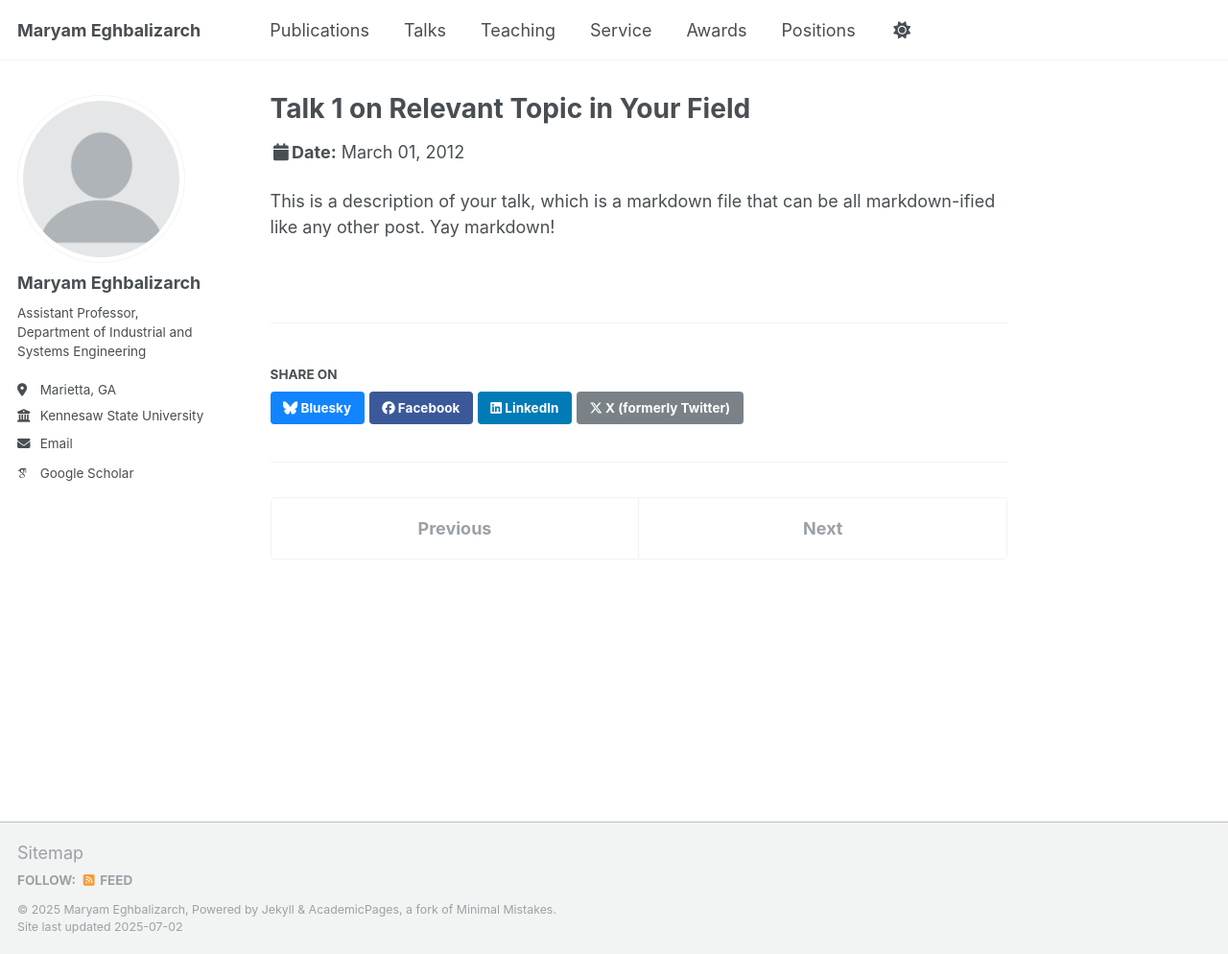
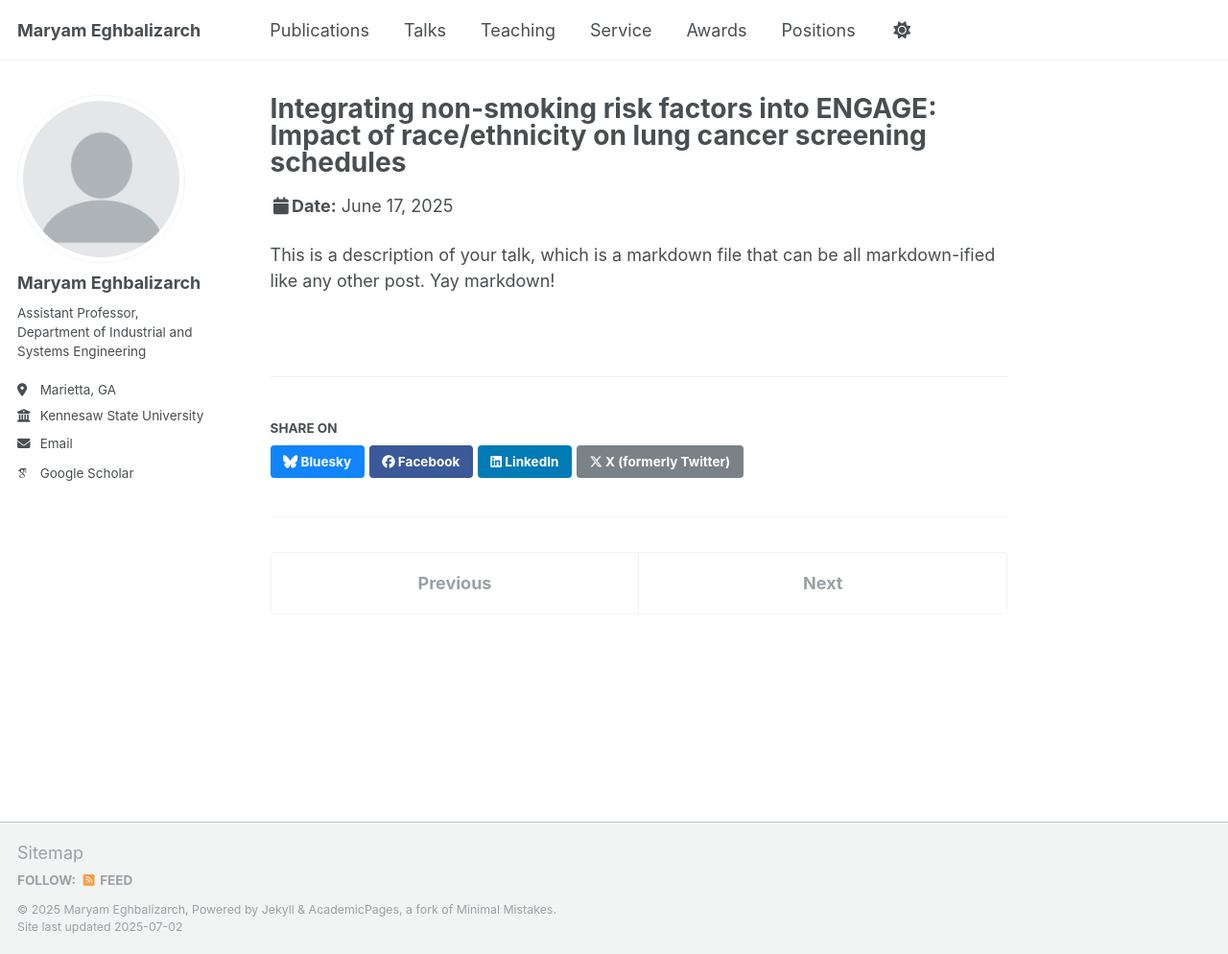
Before and after one commit to meghbalizarch/meghbalizarch.github.io, a Jekyll site: the page built from _talks/2012-03-01-talk-1.md, in a window 1280 px wide and 994 px high. Shown: the whole window at 96% size. Built offline with Jekyll 4.4.1, drawn with Linux system fonts in a browser that asks for light colours; some web fonts are replaced; a script that is not in the unit is left out.

Commit message:
Update 2012-03-01-talk-1.md

```diff
--- a/_talks/2012-03-01-talk-1.md
+++ b/_talks/2012-03-01-talk-1.md
@@ -1,11 +1,10 @@
 ---
-title: "Talk 1 on Relevant Topic in Your Field"
+title: "Integrating non-smoking risk factors into ENGAGE: Impact of race/ethnicity on lung cancer screening schedules"
 collection: talks
-type: "Talk"
-permalink: /talks/2012-03-01-talk-1
-venue: "UC San Francisco, Department of Testing"
-date: 2012-03-01
-location: "San Francisco, CA, USA"
+type: "Invited Conference Presentations"
+venue: "SMDM 47th Annual Meeting 2025"
+date: 2025-06-17
+location: "Ann Arbor, MI, USA"
 ---
 
 This is a description of your talk, which is a markdown file that can be all markdown-ified like any other post. Yay markdown!
```
